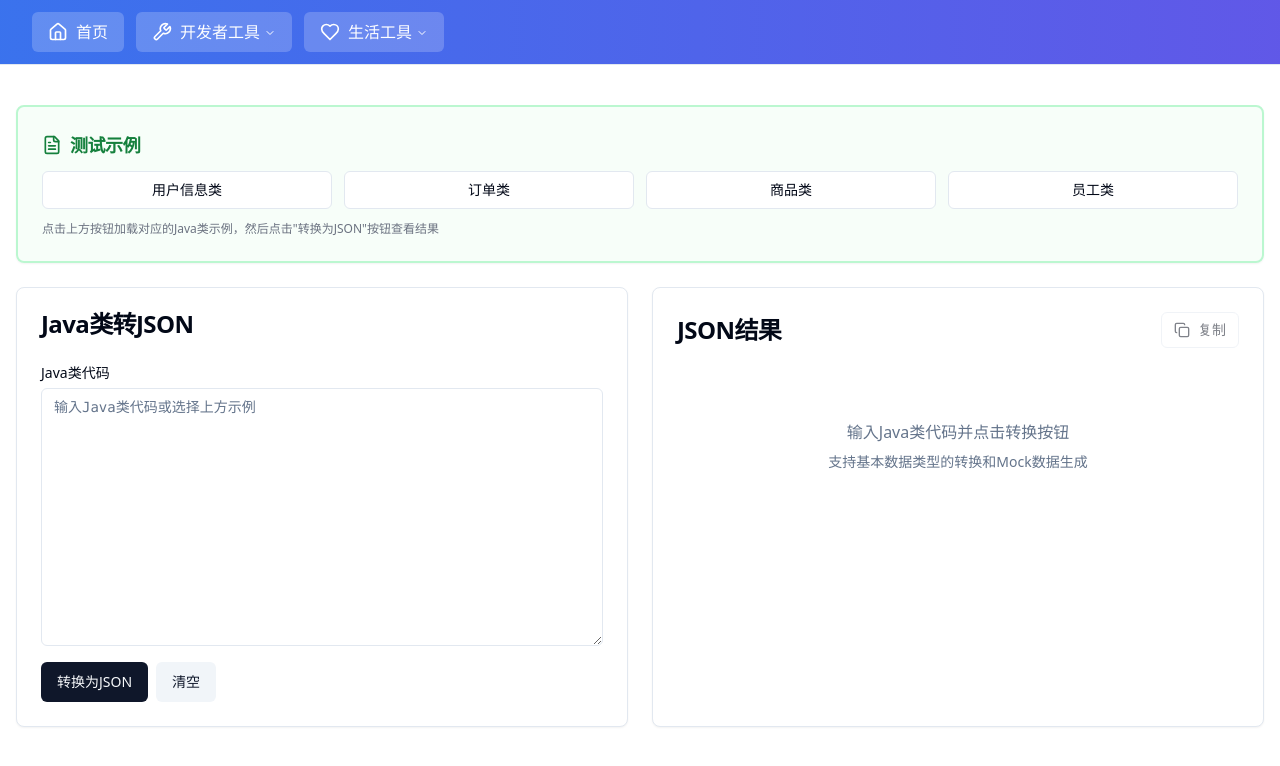
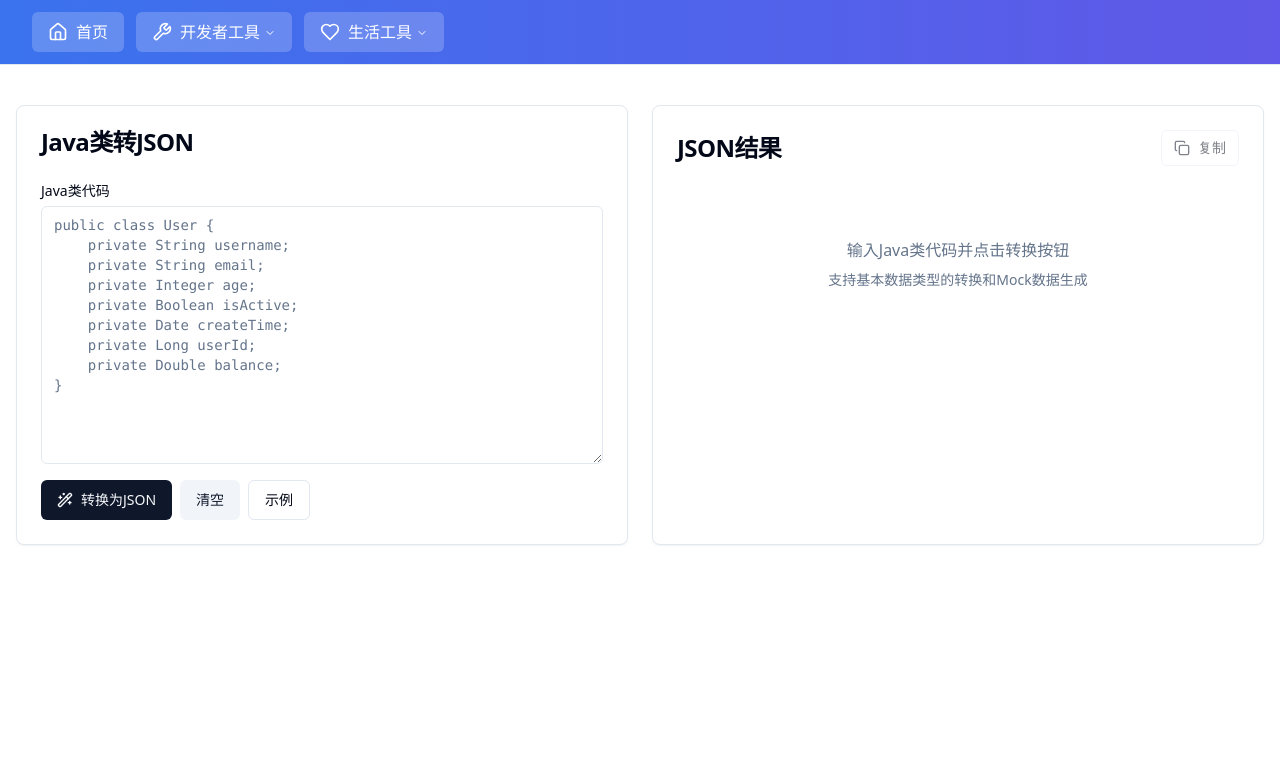
Before and after one commit to wxweven/tool, a React (Vite) app: page /#/java-json in a window 1280 px wide. Shown: the top 766 px of the page. Built offline with nearby package versions, Linux system fonts and the light colour scheme.

Commit message:
简化Java转JSON工具示例，参考JSON格式化样式

```diff
--- a/src/tools/JavaToJson.jsx
+++ b/src/tools/JavaToJson.jsx
@@ -3,16 +3,15 @@ import { Button } from "@/components/ui/button";
 import { Textarea } from "@/components/ui/textarea";
 import { Label } from "@/components/ui/label";
 import { Card, CardContent, CardHeader, CardTitle } from "@/components/ui/card";
-import { CopyIcon, FileTextIcon } from "lucide-react";
+import { CopyIcon, Wand2Icon } from "lucide-react";
 
 const JavaToJson = () => {
   const [input, setInput] = useState("");
   const [output, setOutput] = useState("");
   const [copied, setCopied] = useState(false);
 
-  // 测试示例
-  const examples = {
-    user: `public class User {
+  // 默认示例
+  const defaultExample = `public class User {
     private String username;
     private String email;
     private Integer age;
@@ -20,41 +19,10 @@ const JavaToJson = () => {
     private Date createTime;
     private Long userId;
     private Double balance;
-}`,
-    order: `public class Order {
-    private Long orderId;
-    private String orderNumber;
-    private Integer status;
-    private Double totalAmount;
-    private Date orderTime;
-    private Boolean isPaid;
-    private String customerName;
-    private String shippingAddress;
-}`,
-    product: `public class Product {
-    private Long productId;
-    private String productName;
-    private String description;
-    private Double price;
-    private Integer stock;
-    private Boolean isAvailable;
-    private String category;
-    private Date createTime;
-}`,
-    employee: `public class Employee {
-    private Integer employeeId;
-    private String name;
-    private String department;
-    private Double salary;
-    private Date hireDate;
-    private Boolean isFullTime;
-    private String position;
-    private String email;
-}`
-  };
+}`;
 
-  const loadExample = (exampleKey) => {
-    setInput(examples[exampleKey]);
+  const loadExample = () => {
+    setInput(defaultExample);
     setOutput("");
   };
 
@@ -116,52 +84,6 @@ const JavaToJson = () => {
   };
 
   return (
-    <div className="space-y-6">
-      {/* 测试示例区域 */}
-      <Card className="border-2 border-green-200 bg-green-50/50 dark:bg-green-900/20">
-        <CardHeader className="pb-3">
-          <CardTitle className="text-lg text-green-700 dark:text-green-300 flex items-center gap-2">
-            <FileTextIcon className="h-5 w-5" />
-            测试示例
-          </CardTitle>
-        </CardHeader>
-        <CardContent>
-          <div className="grid grid-cols-2 md:grid-cols-4 gap-3">
-            <Button
-              variant="outline"
-              onClick={() => loadExample('user')}
-              className="text-sm h-auto py-2"
-            >
-              用户信息类
-            </Button>
-            <Button
-              variant="outline"
-              onClick={() => loadExample('order')}
-              className="text-sm h-auto py-2"
-            >
-              订单类
-            </Button>
-            <Button
-              variant="outline"
-              onClick={() => loadExample('product')}
-              className="text-sm h-auto py-2"
-            >
-              商品类
-            </Button>
-            <Button
-              variant="outline"
-              onClick={() => loadExample('employee')}
-              className="text-sm h-auto py-2"
-            >
-              员工类
-            </Button>
-          </div>
-          <p className="text-xs text-gray-500 mt-3">
-            点击上方按钮加载对应的Java类示例，然后点击"转换为JSON"按钮查看结果
-          </p>
-        </CardContent>
-      </Card>
-
     <div className="grid grid-cols-1 lg:grid-cols-2 gap-6">
       <Card>
         <CardHeader>
@@ -175,16 +97,22 @@ const JavaToJson = () => {
                 id="java-input"
                 value={input}
                 onChange={(e) => setInput(e.target.value)}
-                  placeholder="输入Java类代码或选择上方示例"
+                placeholder={defaultExample}
                 rows={12}
                 className="font-mono mt-1"
               />
             </div>
 
-              <div className="flex gap-2">
-                <Button onClick={convertToJson}>转换为JSON</Button>
+            <div className="flex gap-2 flex-wrap">
+              <Button onClick={convertToJson}>
+                <Wand2Icon className="mr-2 h-4 w-4" />
+                转换为JSON
+              </Button>
               <Button variant="secondary" onClick={clearAll}>
                 清空
+              </Button>
+              <Button variant="outline" onClick={loadExample}>
+                示例
               </Button>
             </div>
           </div>
@@ -228,7 +156,6 @@ const JavaToJson = () => {
         </CardContent>
       </Card>
     </div>
-    </div>
   );
 };
 
```
Lines whose indentation alone changed are shown as unchanged.
